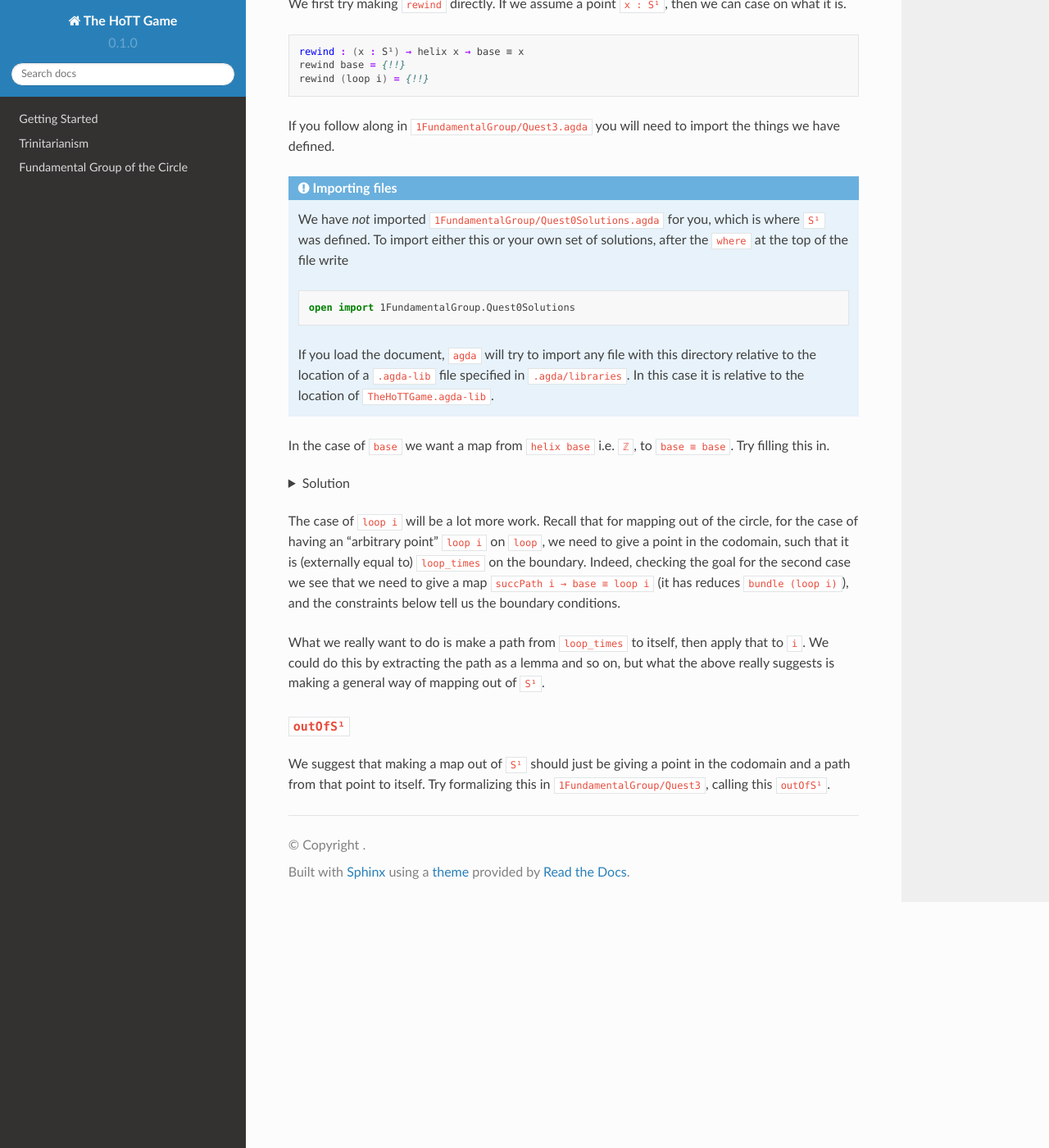
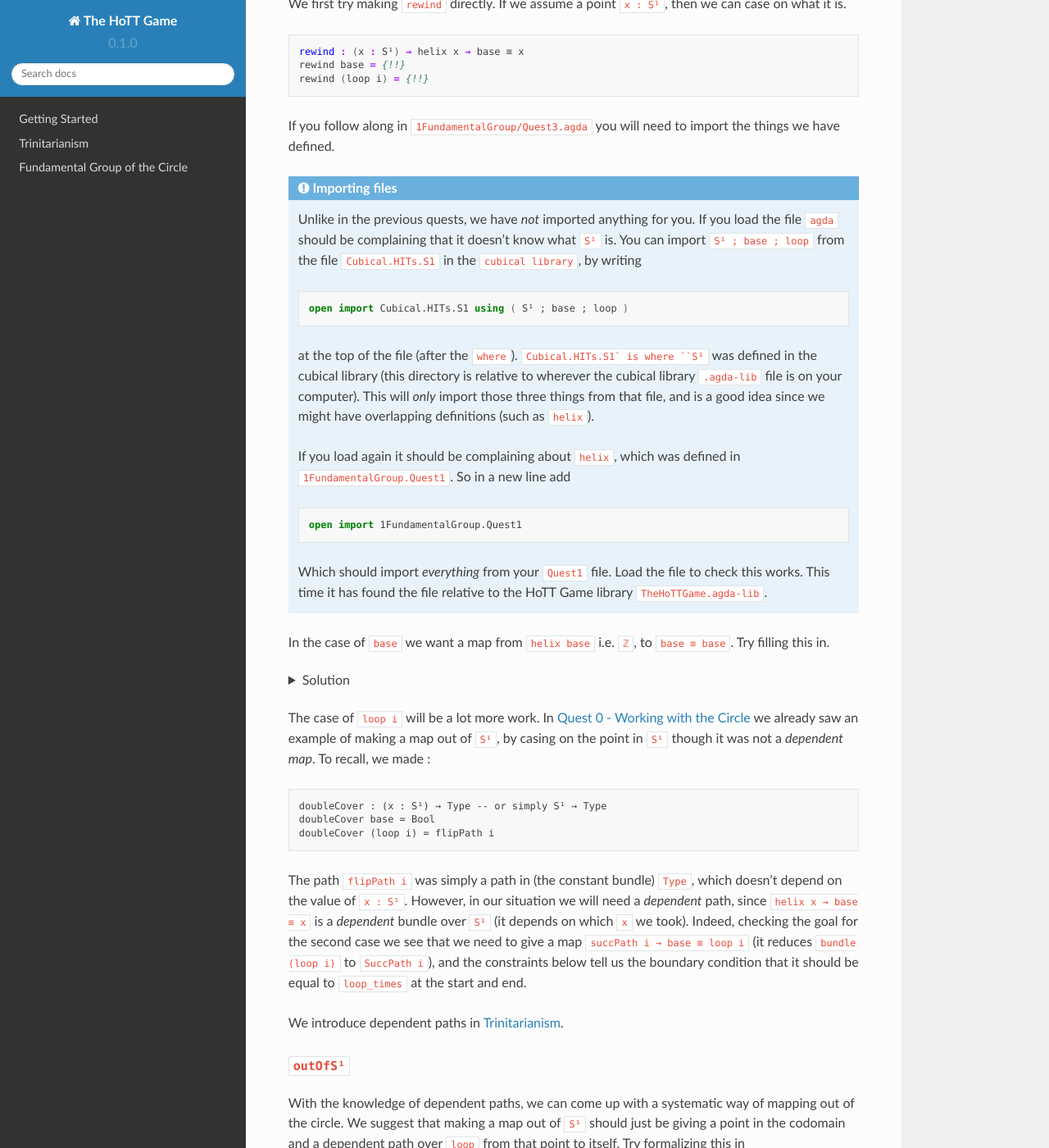
Before and after one commit to thehottgame/theHoTTGameGuide, a Sphinx documentation site: the page built from docs/source/1-fundamental-group/quest-3.rst, in a window 1280 px wide and 1400 px high, scrolled down 1100 px. Shown: the whole window at 82% size. Built offline with Sphinx 7.4.7 and the Read the Docs theme 2.0.0, drawn with Linux system fonts in a browser that asks for light colours.

```diff
--- a/docs/source/1-fundamental-group/quest-2.rst
+++ b/docs/source/1-fundamental-group/quest-2.rst
@@ -962,8 +962,6 @@
 complete :ref:`quest 4<quest4PathsAndEquality>` in trinitarianism,
 and return to this quest with a completely new perspective.
 
-.. link needed
-
 .. _part5UsingThePropositionalPerspective:
 
 Part 5 - Using the Propositional Perspective
--- a/docs/source/1-fundamental-group/quest-3.rst
+++ b/docs/source/1-fundamental-group/quest-3.rst
@@ -71,19 +71,36 @@
 
 .. admonition:: Importing files
 
-   We have *not* imported ``1FundamentalGroup/Quest0Solutions.agda`` for you,
-   which is where ``S¹`` was defined.
-   To import either this or your own set of solutions,
-   after the ``where`` at the top of the file write
+   Unlike in the previous quests, we have *not* imported anything for you.
+   If you load the file ``agda`` should be complaining that it doesn't know what
+   ``S¹`` is.
+   You can import ``S¹ ; base ; loop`` from the file ``Cubical.HITs.S1`` in the ``cubical library``,
+   by writing
 
    .. code:: agda
 
-      open import 1FundamentalGroup.Quest0Solutions
+      open import Cubical.HITs.S1 using ( S¹ ; base ; loop )
 
-   If you load the document, ``agda`` will try to import any file
-   with this directory relative to the location of a ``.agda-lib`` file
-   specified in ``.agda/libraries``.
-   In this case it is relative to the location of ``TheHoTTGame.agda-lib``.
+   at the top of the file (after the ``where``).
+   ``Cubical.HITs.S1` is where ``S¹`` was defined in the cubical library
+   (this directory is relative to wherever the cubical library ``.agda-lib``
+   file is on your computer).
+   This will *only* import those three things from that file,
+   and is a good idea since we might have overlapping definitions
+   (such as ``helix``).
+
+   If you load again it should be complaining about ``helix``,
+   which was defined in ``1FundamentalGroup.Quest1``.
+   So in a new line add
+
+   .. code:: agda
+
+      open import 1FundamentalGroup.Quest1
+
+   Which should import *everything* from your ``Quest1`` file.
+   Load the file to check this works.
+   This time it has found the file relative to the HoTT Game library
+   ``TheHoTTGame.agda-lib``.
 
 In the case of ``base`` we want a map
 from ``helix base`` i.e. ``ℤ``, to ``base ≡ base``.
@@ -107,25 +124,38 @@
   </p>
 
 The case of ``loop i`` will be a lot more work.
-Recall that for mapping out of the circle,
-for the case of having an "arbitrary point" ``loop i`` on ``loop``,
-we need to give a point in the codomain, such that it is
-(externally equal to) ``loop_times`` on the boundary.
+In :ref:`quest0WorkingWithTheCircle`
+we already saw an example of making a map out of ``S¹``,
+by casing on the point in ``S¹``
+though it was not a *dependent map*.
+To recall, we made :
+
+.. code::
+
+   doubleCover : (x : S¹) → Type -- or simply S¹ → Type
+   doubleCover base = Bool
+   doubleCover (loop i) = flipPath i
+
+The path ``flipPath i`` was simply a path in (the constant bundle) ``Type``,
+which doesn't depend on the value of ``x : S¹``.
+However, in our situation we will need a *dependent* path,
+since ``helix x → base ≡ x`` is a *dependent* bundle
+over ``S¹`` (it depends on which ``x`` we took).
 Indeed, checking the goal for the second case we see that we need to give a
-map ``succPath i → base ≡ loop i`` (it has reduces ``bundle (loop i)``),
-and the constraints below tell us the boundary conditions.
+map ``succPath i → base ≡ loop i`` (it reduces ``bundle (loop i)`` to ``SuccPath i``),
+and the constraints below tell us the boundary condition
+that it should be equal to ``loop_times`` at the start and end.
 
-What we really want to do is make a path from ``loop_times`` to itself,
-then apply that to ``i``.
-We could do this by extracting the path as a lemma and so on,
-but what the above really suggests is making a general way of mapping out of ``S¹``.
+We introduce dependent paths in :ref:`0-trinitarianism`.
+
+..
+  missing link
 
 ``outOfS¹``
 -----------
 
+With the knowledge of dependent paths,
+we can come up with a systematic way of mapping out of the circle.
 We suggest that making a map out of ``S¹`` should just be giving a point
-in the codomain and a path from that point to itself.
-Try formalizing this in ``1FundamentalGroup/Quest3``,
-calling this ``outOfS¹``.
-
-.. this requires knowing what path over is
+in the codomain and a dependent path over ``loop`` from that point to itself.
+Try formalizing this in ``1FundamentalGroup/Quest3``, calling this ``outOfS¹``.
```
Also changed, not shown: other parts of docs/source/1-fundamental-group/quest-3.rst (+1 -1 lines), docs/source/0-trinitarianism/quest-5.rst (added, +150 -0 lines).
